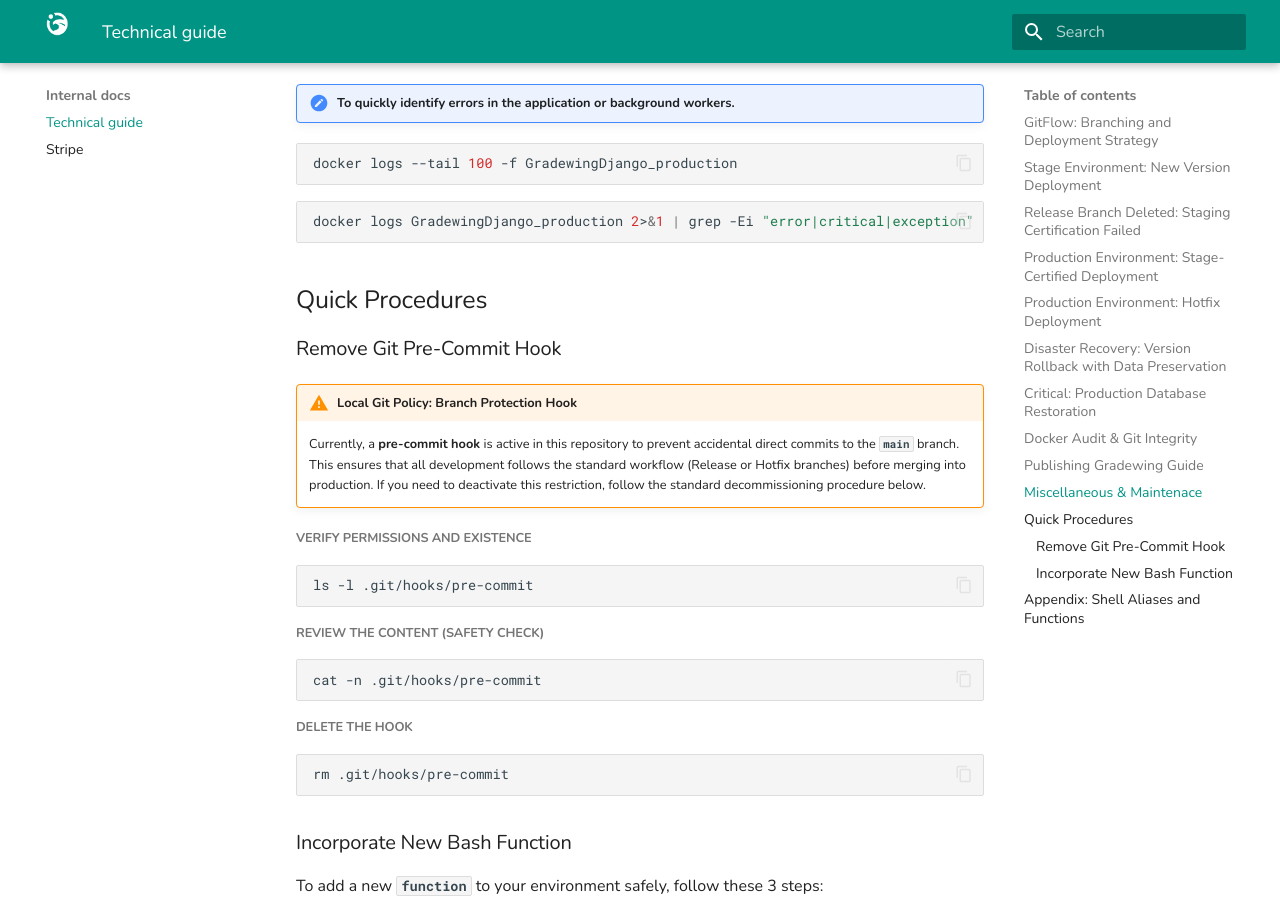
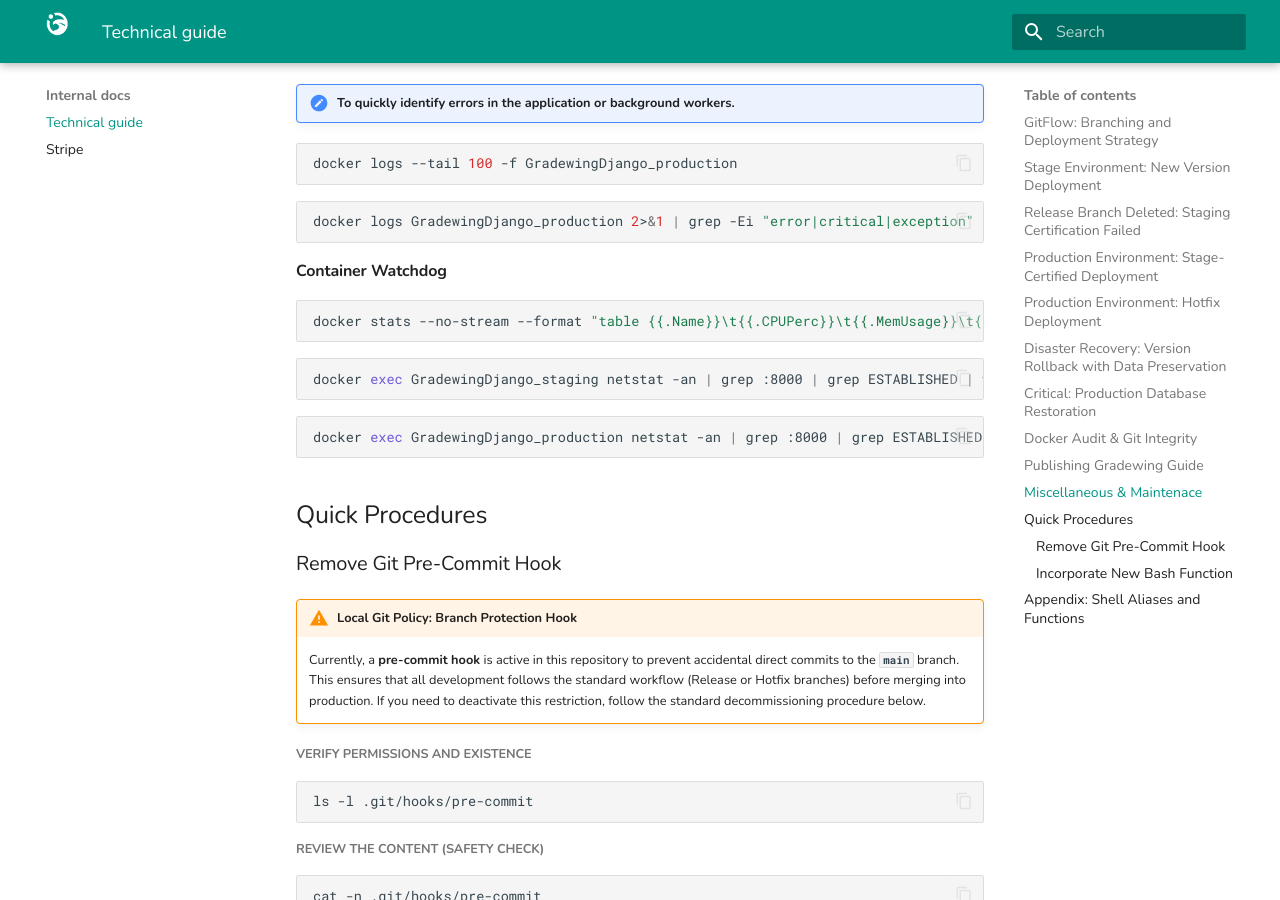
Before and after one commit to pablopenlop/gradewing_guide, an MkDocs documentation site: the page built from docs/other.md, in a window 1280 px wide and 900 px high, scrolled down 16925 px. Built offline with MkDocs 1.6.1 and Material for MkDocs 9.7.7, drawn with Linux system fonts in a browser that asks for light colours.

Commit message:
Update other.md

````diff
--- a/docs/other.md
+++ b/docs/other.md
@@ -720,6 +720,18 @@ docker logs --tail 100 -f GradewingDjango_production
 docker logs GradewingDjango_production 2>&1 | grep -Ei "error|critical|exception"
 ```
 
+#### Container Watchdog
+
+```bash
+docker stats --no-stream --format "table {{.Name}}\t{{.CPUPerc}}\t{{.MemUsage}}\t{{.PIDs}}" GradewingDjango_staging GradewingDjango_production
+```
+```bash
+docker exec GradewingDjango_staging netstat -an | grep :8000 | grep ESTABLISHED | wc -l
+```
+```bash
+docker exec GradewingDjango_production netstat -an | grep :8000 | grep ESTABLISHED | wc -l
+```
+
 ## Quick Procedures
 
 ### Remove Git Pre-Commit Hook
````
